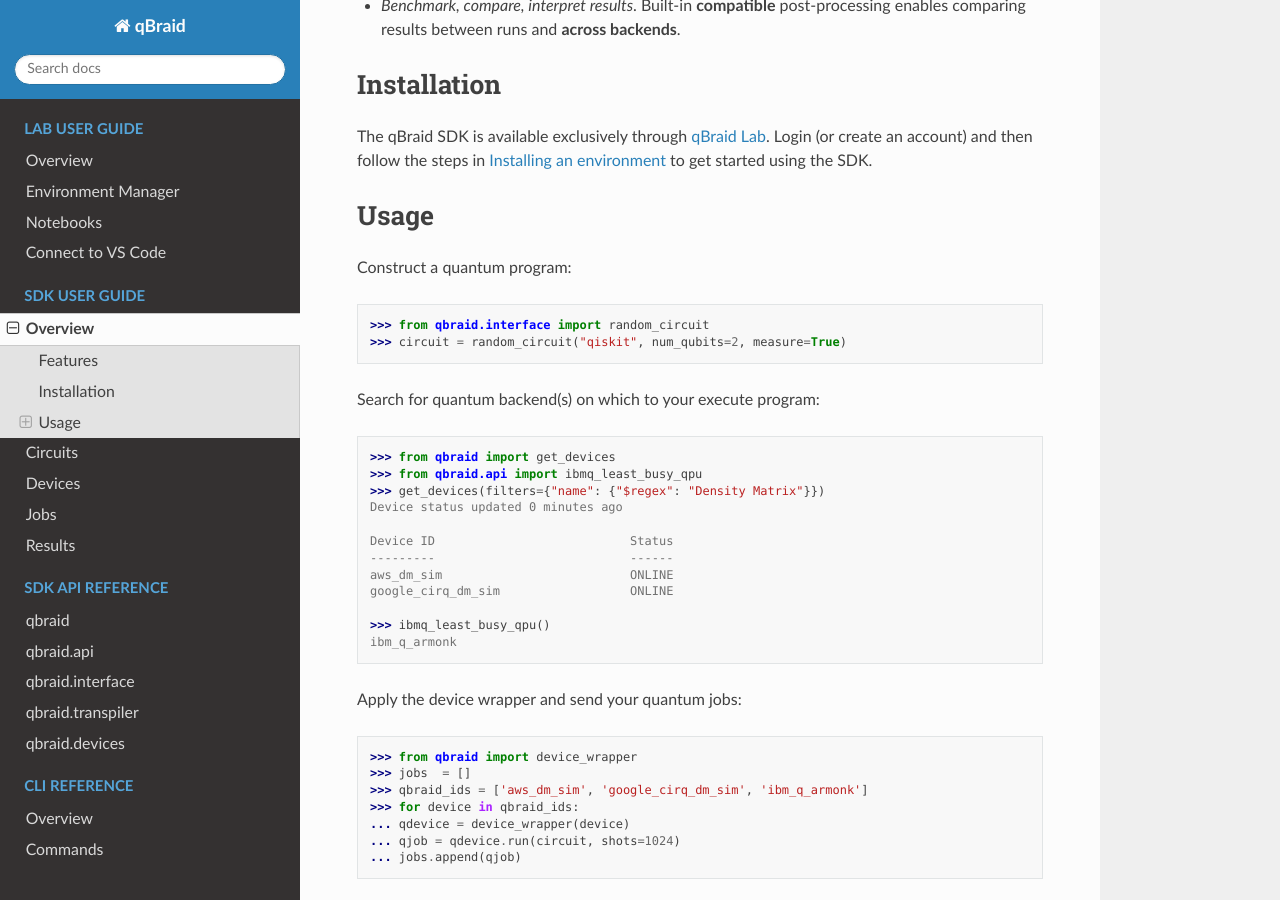
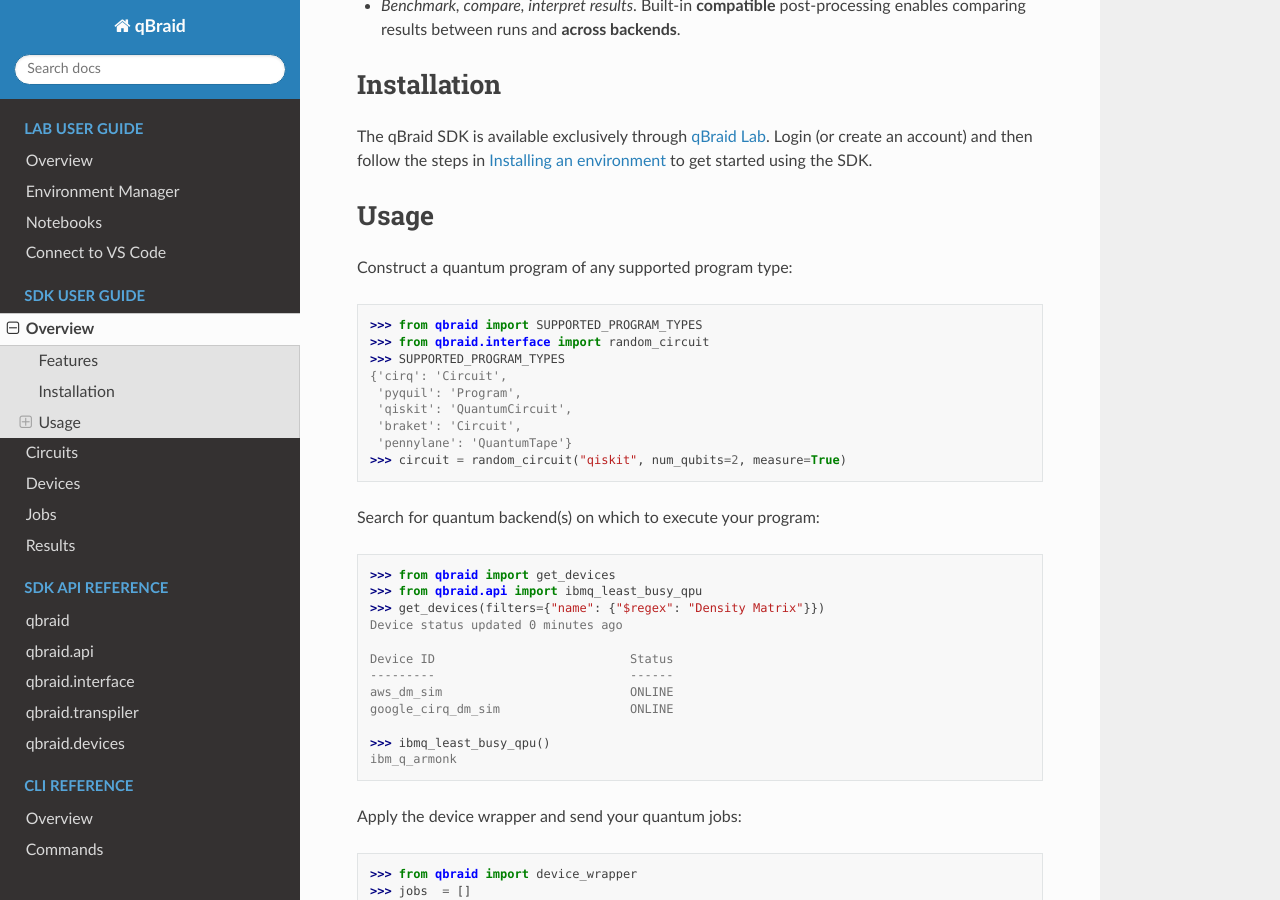
Before and after one commit to qBraid/qBraid, a Sphinx documentation site: the page built from docs/sdk/overview.rst, in a window 1280 px wide and 900 px high, scrolled down 546 px. Built offline with Sphinx 7.4.7 and the Read the Docs theme 2.0.0, drawn with Linux system fonts in a browser that asks for light colours.

Commit message:
Update overview.rst

```diff
--- a/docs/sdk/overview.rst
+++ b/docs/sdk/overview.rst
@@ -41,14 +41,21 @@
 Usage
 ------
 
-Construct a quantum program:
+Construct a quantum program of any supported program type:
 
 .. code-block:: python
 
+   >>> from qbraid import SUPPORTED_PROGRAM_TYPES
    >>> from qbraid.interface import random_circuit
+   >>> SUPPORTED_PROGRAM_TYPES
+   {'cirq': 'Circuit',
+    'pyquil': 'Program',
+    'qiskit': 'QuantumCircuit',
+    'braket': 'Circuit',
+    'pennylane': 'QuantumTape'}
    >>> circuit = random_circuit("qiskit", num_qubits=2, measure=True)
 
-Search for quantum backend(s) on which to your execute program:
+Search for quantum backend(s) on which to execute your program:
 
 .. code-block:: python
 
```
